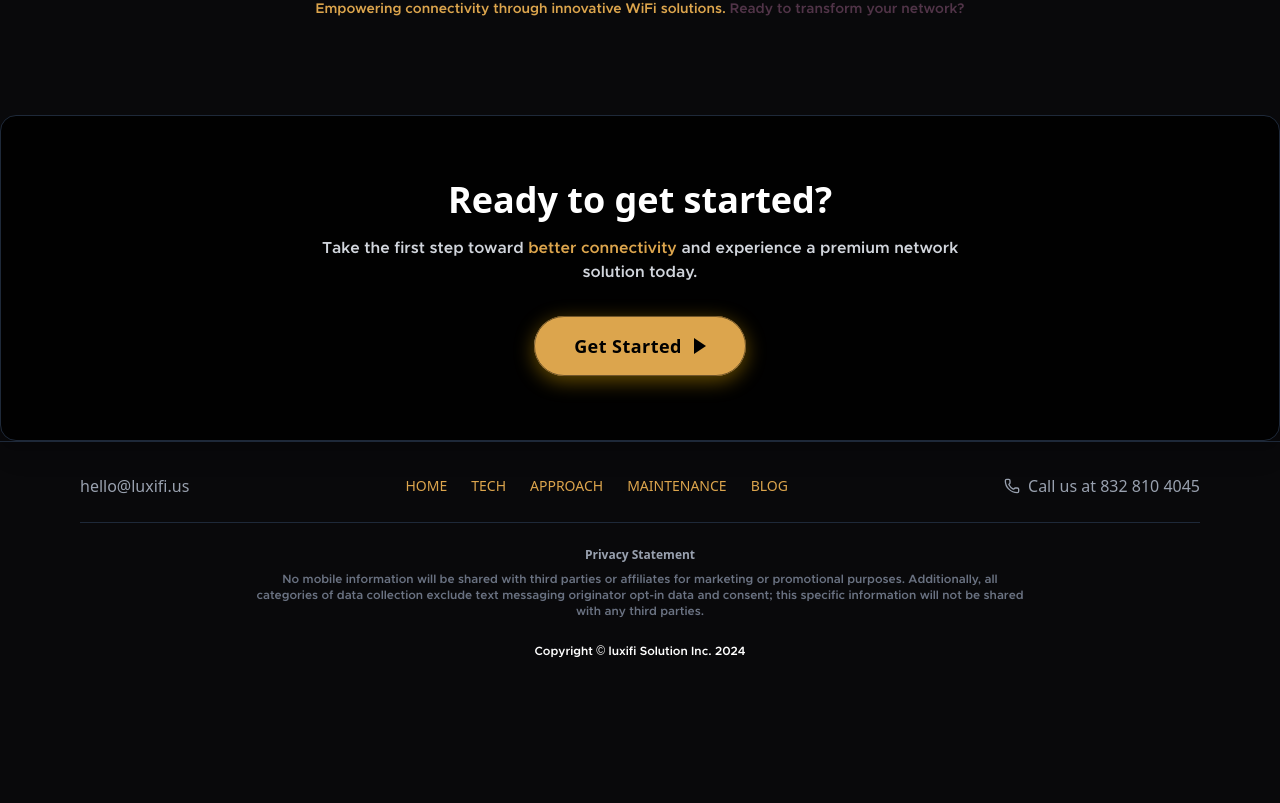
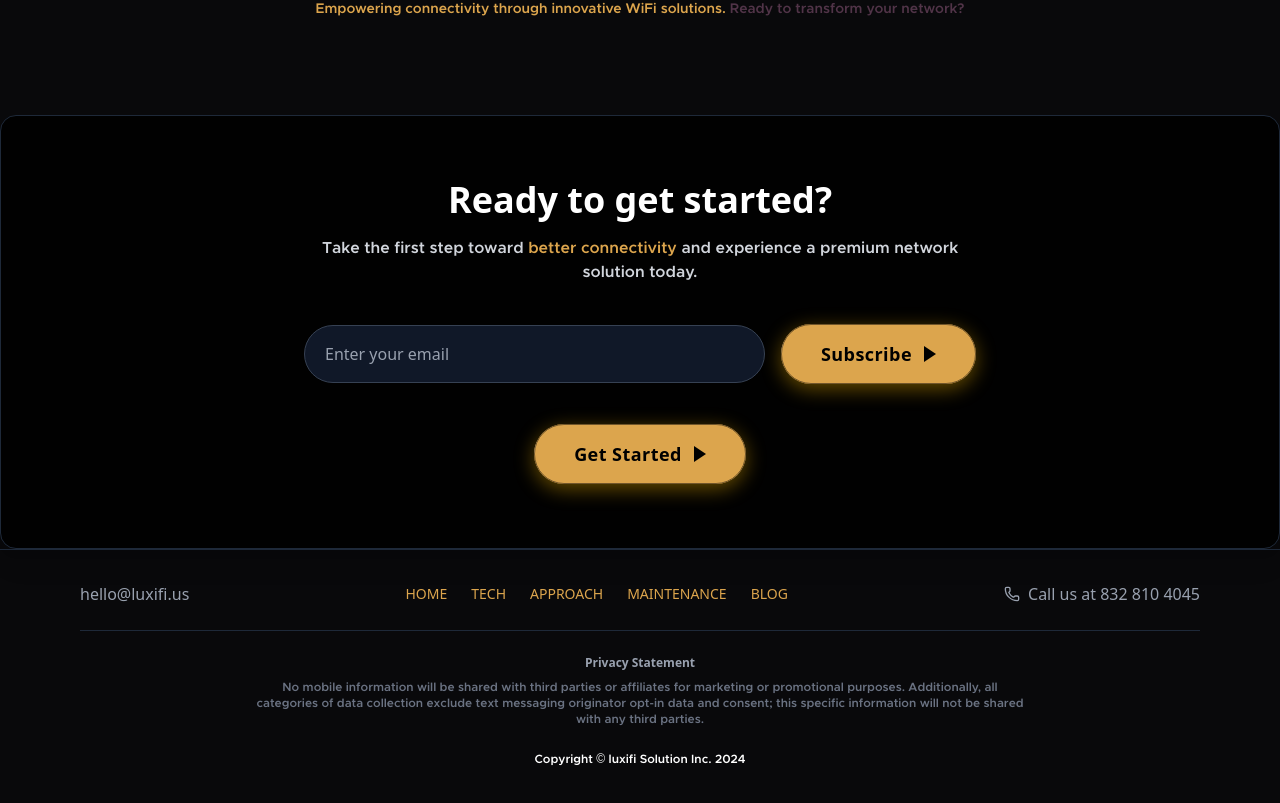
Before and after one commit to jafarimurtaza/luxifi-web, a Next.js app: page /contact in a window 1280 px wide. Shown: the part 1480-2283 px from the top of the page. Before the commit the page ends 2187 px from the top, so only its background shows below. Built offline with nearby package versions, Linux system fonts and the light colour scheme.

Commit message:
added the newsletter subscribe button in the footercta component

```diff
--- a/src/app/components/Layout/Footer/FooterCTA.jsx
+++ b/src/app/components/Layout/Footer/FooterCTA.jsx
@@ -7,13 +7,68 @@ export default function FooterCTA() {
       <h2 className="text-3xl md:text-4xl font-bold text-white mb-4">
         Ready to get started?
       </h2>
-      <p className="text-gray-300 mb-8 max-w-2xl mx-auto">
+      <p className="text-gray-300 mb-10 max-w-2xl mx-auto">
         Take the first step toward{" "}
         <span className="text-base-content font-semibold">
           better connectivity
         </span>{" "}
         and experience a premium network solution today.
       </p>
+
+      {/* Newsletter Subscription */}
+      <form
+        onSubmit={(e) => e.preventDefault()}
+        className="flex flex-col sm:flex-row items-center justify-center gap-4 max-w-2xl mx-auto mb-10"
+      >
+        <input
+          type="email"
+          placeholder="Enter your email"
+          className="w-full sm:flex-1 px-5 py-4 rounded-full border border-gray-700 bg-gray-900 text-gray-200 placeholder-gray-400 focus:outline-none focus:ring-2 focus:ring-base-content"
+          required
+        />
+
+        <button
+          type="submit"
+          className="
+            relative flex items-center gap-3
+            px-10 py-4 rounded-full flex-shrink-0
+            font-semibold text-lg tracking-wide
+            text-black bg-base-content
+            shadow-[0_5px_20px_rgba(255,191,0,0.4)]
+            transition-all duration-300
+            hover:scale-105 hover:shadow-[0_10px_30px_rgba(255,191,0,0.7)]
+            overflow-hidden cursor-pointer group
+          "
+        >
+          <span className="relative z-10">Subscribe</span>
+          <div
+            className="
+              w-0 h-0 border-l-[12px] border-l-black
+              border-t-[8px] border-t-transparent
+              border-b-[8px] border-b-transparent
+              transition-all duration-300
+              group-hover:border-l-white
+            "
+          ></div>
+          <span
+            className="
+              absolute inset-0 rounded-full border border-base-100
+              opacity-50 group-hover:opacity-80 transition-opacity duration-500
+            "
+          ></span>
+          <span
+            className="
+              absolute -left-40 top-0 w-40 h-full bg-gradient-to-r
+              from-white/20 via-white/50 to-white/20
+              transform -skew-x-12 translate-x-0
+              group-hover:translate-x-[120%]
+              transition-transform duration-1000
+            "
+          ></span>
+        </button>
+      </form>
+
+      {/* Main CTA */}
       <Link href="/contact" className="inline-block group relative">
         <button
           className="
@@ -27,10 +82,7 @@ export default function FooterCTA() {
             overflow-hidden cursor-pointer
           "
         >
-          {/* Text */}
           <span className="relative z-10">Get Started</span>
-
-          {/* Arrow */}
           <div
             className="
               w-0 h-0 border-l-[12px] border-l-black
@@ -40,16 +92,12 @@ export default function FooterCTA() {
               group-hover:border-l-white
             "
           ></div>
-
-          {/* Glowing ring */}
           <span
             className="
               absolute inset-0 rounded-full border border-base-100
               opacity-50 group-hover:opacity-80 transition-opacity duration-500
             "
           ></span>
-
-          {/* Golden shimmer animation */}
           <span
             className="
               absolute -left-40 top-0 w-40 h-full bg-gradient-to-r
```
Lines whose indentation alone changed are shown as unchanged.
